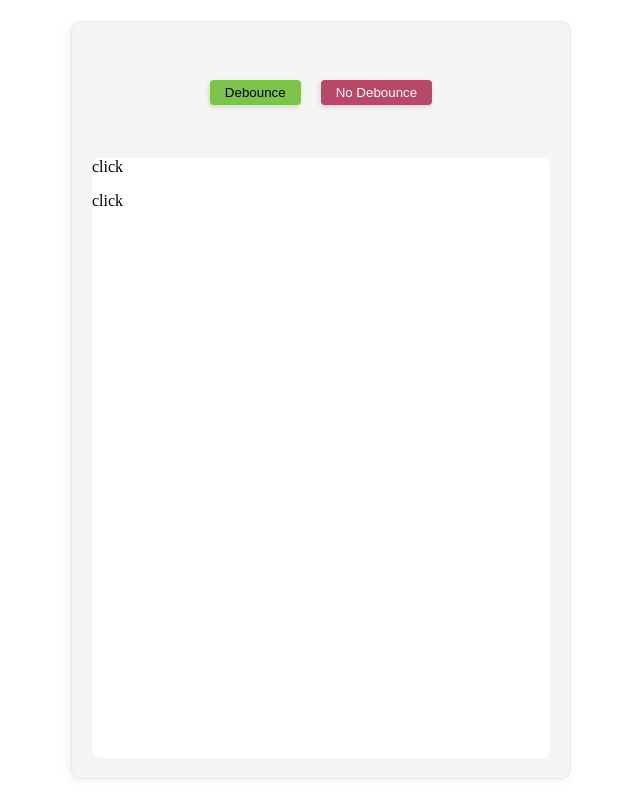
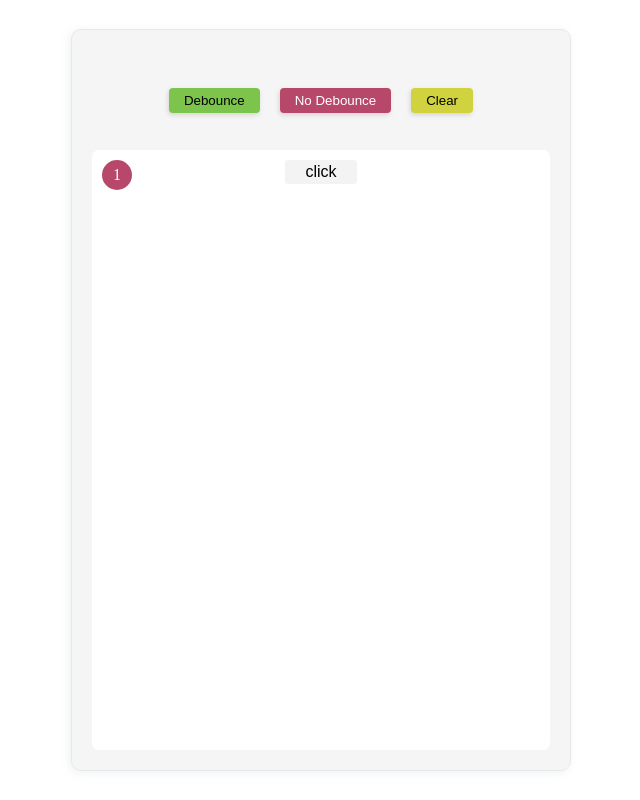
Before and after one commit to jjcard1/sprint_2, a website: page debounce_function/frontend/index.html in a window 1280 px wide. Both pictures are taken after a click on the button "Debounce". Shown: the whole page, without its empty margins (319-959 px from the left). Drawn offline with Linux system fonts and the light colour scheme.

Commit message:
frontend finish

```diff
--- a/debounce_function/app.js
+++ b/debounce_function/app.js
@@ -1,15 +1,28 @@
 
 // functions
-const results = document.querySelector('.results')
+const counter = document.querySelector('.counter')
+const list = document.querySelector('.list-clicks')
 
-const print = (cont) => {
-    const text = document.createElement('p')
-    text.append('click')
-    results.appendChild(text)
+const addCounter = () => {
+    n++
+    counter.innerHTML = n
+}
+
+const print = () => {
+    const p = document.createElement('p')
+    p.append('click')
+    list.appendChild(p)
 }
 
 const debounce = (callback, wait) => {
-    callback()
+    let timerID
+    return (...args) => {
+        addCounter()
+        clearTimeout(timerID)
+        timerID = setTimeout(() => {
+            callback(...args)
+        }, wait)
+    }
 }
 
 // create buttons
@@ -20,11 +33,24 @@ btn_debounce.append('Debounce')
 const btn_noDebounce = document.createElement('button')
 btn_noDebounce.setAttribute('class', 'button-nodebounce')
 btn_noDebounce.append('No Debounce')
+const btn_clear = document.createElement('button')
+btn_clear.setAttribute('class', 'button-clear')
+btn_clear.append('Clear')
 cont_btn.appendChild(btn_debounce)
 cont_btn.appendChild(btn_noDebounce)
+cont_btn.appendChild(btn_clear)
 
 
 // actions
-btn_debounce.addEventListener('click', debounce(print))
-
-btn_noDebounce.addEventListener('click', debounce(print))
+let n = 0
+counter.innerHTML = n
+btn_debounce.addEventListener('click', debounce(print, 1000))
+btn_noDebounce.addEventListener('click', () => {
+    addCounter()
+    print()
+})
+btn_clear.addEventListener('click', () => {
+    list.innerHTML = ''
+    n = 0
+    counter.innerHTML = n
+})
--- a/debounce_function/frontend/index.html
+++ b/debounce_function/frontend/index.html
@@ -10,7 +10,10 @@
     <div class="container">
         <div class="cont-btn">
         </div>
-        <div class="results"></div>
+        <div class="results">
+            <div class="counter"></div>
+            <div class="list-clicks"></div>
+        </div>
     </div>
     <script src="../app.js"></script>
 </body>
--- a/debounce_function/frontend/styles.css
+++ b/debounce_function/frontend/styles.css
@@ -29,7 +29,7 @@ body{
     height: 100px;
 }
 
-.button-debounce, .button-nodebounce{
+.button-debounce, .button-nodebounce, .button-clear{
     padding: 5px 15px;
     border: none;
     border-radius: 4px;
@@ -43,8 +43,13 @@ body{
 }
 
 .button-nodebounce{
+    margin-right: 20px;
     background-color: #b8486a;
     color: white;
+}
+
+.button-clear{
+    background-color: #d0d33f;
 }
 
 .button-debounce:hover, .button-nodebounce:hover{
@@ -53,8 +58,36 @@ body{
 }
 
 .results{
+    position: relative;
+    display: flex;
+    flex-direction: column;
+    align-items: center;
+    padding: 10px;
     width: 100%;
     height: 600px;
     border-radius: 7px;
     background-color: white;
+    overflow: auto;
 }
+
+.counter{
+    position: absolute;
+    top: 10px;
+    left: 10px;
+    width: 30px;
+    height: 30px;
+    border-radius: 50%;
+    background-color: #b8486a;
+    color: white;
+    text-align: center;
+    line-height: 30px;
+}
+
+.results p{
+    margin: 0px 0px 5px;
+    padding: 3px 20px;
+    font-family: Arial, Helvetica, sans-serif;
+    text-align: center;
+    border-radius: 3px;
+    background-color: #f3f3f3;
+}
```
Also changed, not shown: debounce_function/__tests__/testing.test.js (+0 -2 lines).
